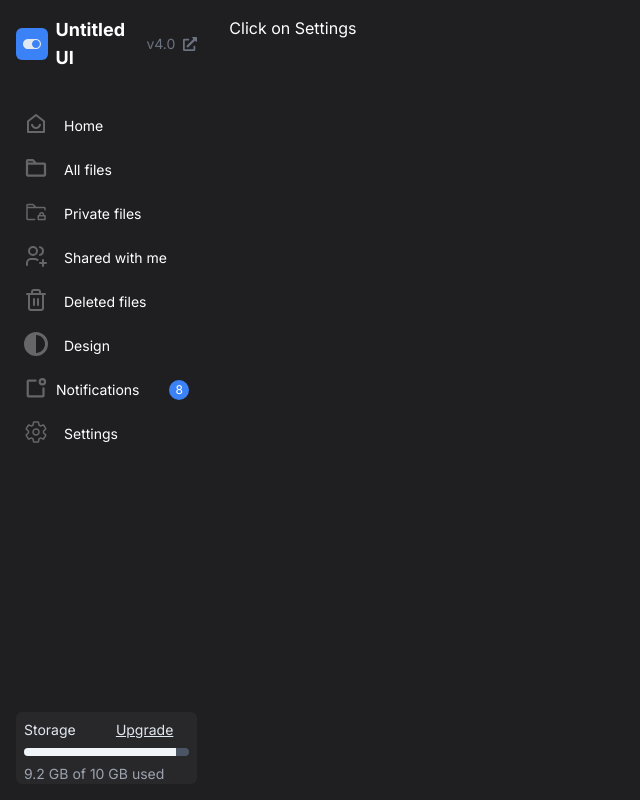
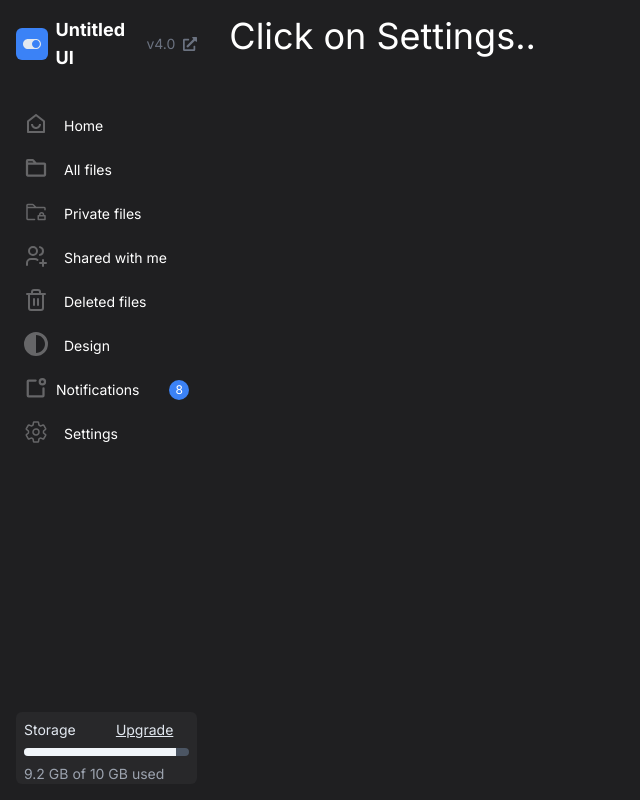
Before and after one commit to Sumanth-Guduru/rayica-Task, a Next.js app: page / in a window 1280 px wide. Shown: the whole page, without its empty margins (0-640 px from the left). Built offline with nearby package versions, Linux system fonts and the light colour scheme.

Commit message:
Changed HOME PAGE Font size

```diff
--- a/package.json
+++ b/package.json
@@ -12,6 +12,7 @@
     "@emotion/react": "^11.11.4",
     "@emotion/styled": "^11.11.5",
     "@mui/material": "^5.16.0",
+    "@nextui-org/switch": "^2.0.33",
     "next": "14.2.4",
     "react": "^18",
     "react-dom": "^18",
--- a/src/app/Ui/settings.tsx
+++ b/src/app/Ui/settings.tsx
@@ -4,6 +4,7 @@ import Image from 'next/image';
 import { CiSearch } from 'react-icons/ci';
 import { FiPlus, FiTrash2 } from "react-icons/fi";
 import { FaRegCircleCheck } from "react-icons/fa6";
+import {Switch} from "@nextui-org/switch";
 import IOSSwitch from '../Ui/iosSwitch';
 import Braveicon from "../assets/brave-icon.svg";
 import Appleicon from "../assets/Apple_logo_white.svg.png";
--- a/src/app/page.tsx
+++ b/src/app/page.tsx
@@ -4,8 +4,8 @@ import Sidebar from "../app/Ui/Sidebar";
 export default function Home() {
   return (
     <main >
-      <div >
-        <p text-lg>Click on Settings</p>
+      <div className="" >
+        <p className=" text-2xl md:text-4xl">Click on Settings..</p>
       </div>
     </main>
   );
```
Also changed, not shown: 1 other file (tests, documents, lock files or other folders).
